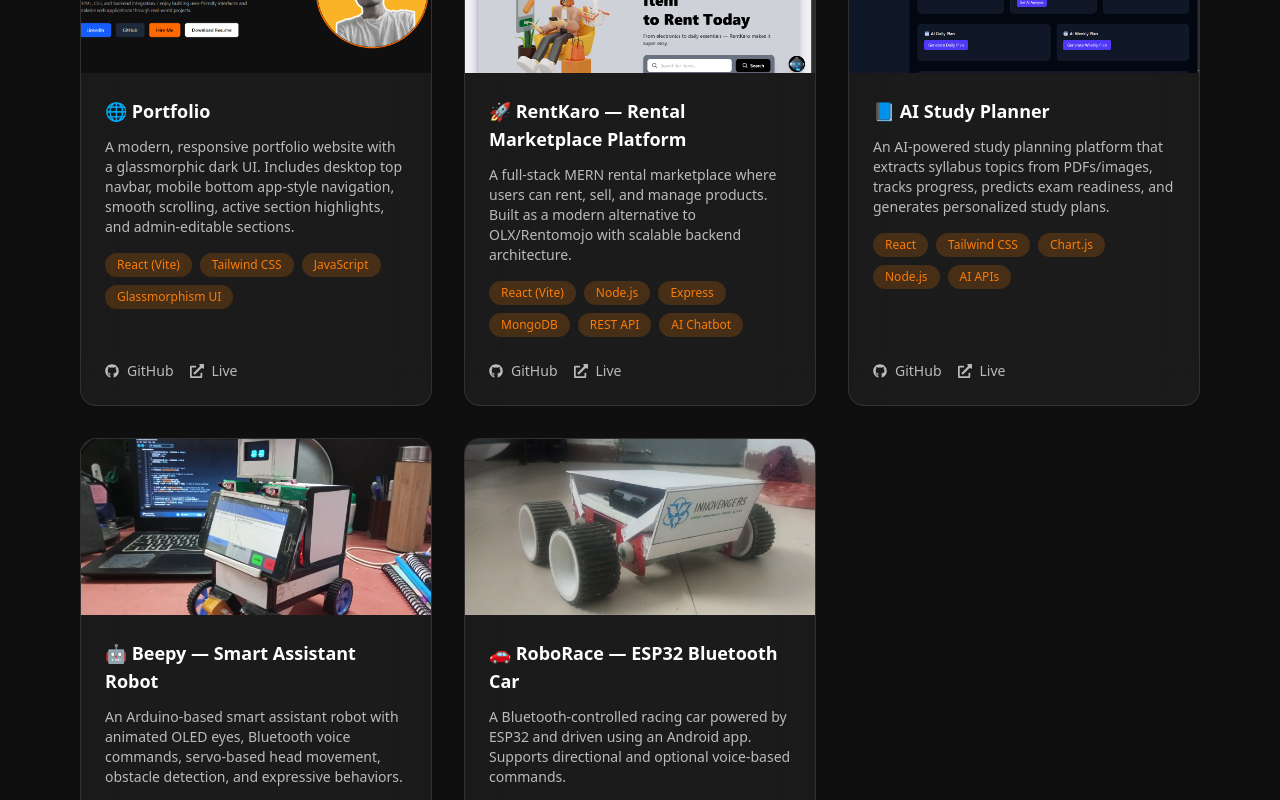
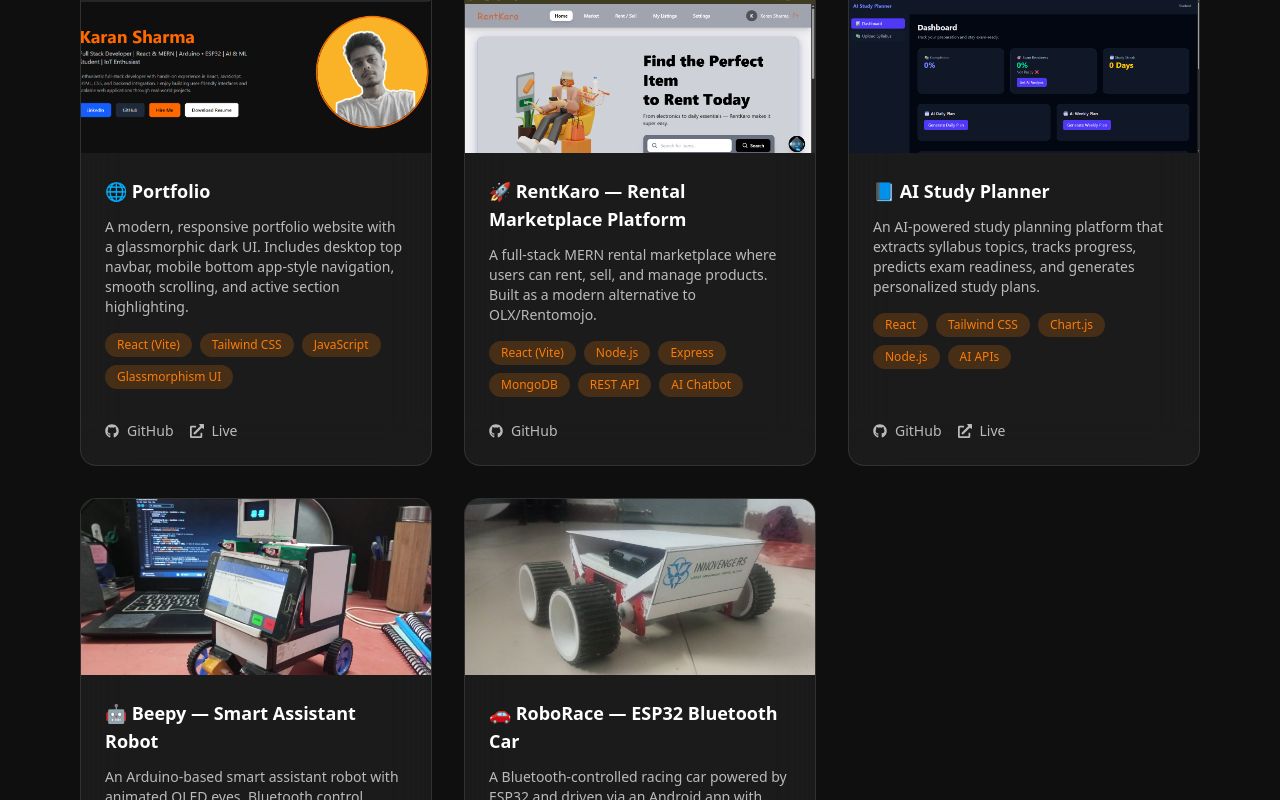
Before and after one commit to Karanx11/Portfolio, a React app in the folder frontend/: page / in a window 1280 px wide. Shown: the part 2660-3460 px from the top of the page. Built offline with nearby package versions, Linux system fonts and the light colour scheme; the HTML template or start-up script is replaced by a standard one.

Commit message:
Added Live links

```diff
--- a/frontend/src/pages/Contact.jsx
+++ b/frontend/src/pages/Contact.jsx
@@ -14,10 +14,10 @@ const Contact = () => {
 
     emailjs
       .sendForm(
-        "portfolio",
-        "template_85yvazj",
+        "portfolio",                 // Service ID
+        "template_85yvazj",           // Template ID
         formRef.current,
-        "q2iYWsXObVS2kLdih"
+        "q2iYWsXObVS2kLdih"           // Public Key
       )
       .then(
         () => {
@@ -48,7 +48,7 @@ const Contact = () => {
 
         <div className="grid md:grid-cols-2 gap-12">
 
-          {/* LEFT */}
+          {/* LEFT – CONTACT INFO */}
           <div>
             <h3 className="text-xl font-semibold text-white mb-6">
               Let’s Connect
@@ -60,29 +60,31 @@ const Contact = () => {
                   <FaEnvelope />
                 </div>
                 <span className="text-white/80">
-                  karansharma@example.com
+                  karanx11.72898@gmail.com
                 </span>
               </div>
 
               <a
-                href="https://linkedin.com/in/karansharma"
+                href="https://www.linkedin.com/in/karan-s-290241298"
                 target="_blank"
-                className="flex items-center gap-4 text-white/80 hover:text-[#FA7D09]"
+                rel="noopener noreferrer"
+                className="flex items-center gap-4 text-white/80 hover:text-[#FA7D09] transition"
               >
                 <FaLinkedin /> LinkedIn
               </a>
 
               <a
-                href="https://github.com/karansharma"
+                href="https://github.com/Karanx11"
                 target="_blank"
-                className="flex items-center gap-4 text-white/80 hover:text-[#FA7D09]"
+                rel="noopener noreferrer"
+                className="flex items-center gap-4 text-white/80 hover:text-[#FA7D09] transition"
               >
                 <FaGithub /> GitHub
               </a>
             </div>
           </div>
 
-          {/* RIGHT – FORM */}
+          {/* RIGHT – CONTACT FORM */}
           <div className="bg-white/5 backdrop-blur-xl border border-white/10 rounded-2xl p-8">
             <form ref={formRef} onSubmit={sendEmail} className="space-y-6">
 
@@ -91,7 +93,8 @@ const Contact = () => {
                 name="from_name"
                 placeholder="Your Name"
                 required
-                className="w-full px-4 py-3 rounded-lg bg-black/60 border border-white/10 text-white"
+                className="w-full px-4 py-3 rounded-lg bg-black/60 border border-white/10
+                focus:outline-none focus:border-[#FA7D09] text-white"
               />
 
               <input
@@ -99,7 +102,8 @@ const Contact = () => {
                 name="from_email"
                 placeholder="Your Email"
                 required
-                className="w-full px-4 py-3 rounded-lg bg-black/60 border border-white/10 text-white"
+                className="w-full px-4 py-3 rounded-lg bg-black/60 border border-white/10
+                focus:outline-none focus:border-[#FA7D09] text-white"
               />
 
               <textarea
@@ -107,14 +111,15 @@ const Contact = () => {
                 rows="4"
                 placeholder="Your Message"
                 required
-                className="w-full px-4 py-3 rounded-lg bg-black/60 border border-white/10 text-white resize-none"
+                className="w-full px-4 py-3 rounded-lg bg-black/60 border border-white/10
+                focus:outline-none focus:border-[#FA7D09] text-white resize-none"
               />
 
               <button
                 type="submit"
                 disabled={loading}
                 className="w-full py-3 rounded-lg bg-[#FA7D09] text-black font-semibold
-                hover:bg-[#e96f08] transition"
+                hover:bg-[#e96f08] transition disabled:opacity-60"
               >
                 {loading ? "Sending..." : "Send Message"}
               </button>
--- a/frontend/src/pages/Home.jsx
+++ b/frontend/src/pages/Home.jsx
@@ -34,11 +34,22 @@ const Home = () => {
 
           {/* BUTTONS */}
 <div className="mt-8 flex flex-wrap gap-4 justify-center md:justify-start">
-            <a className="px-6 py-3 rounded-lg bg-blue-600 hover:bg-blue-700 transition">
+
+  <a
+    href="https://www.linkedin.com/in/karan-s-290241298"
+    target="_blank"
+    rel="noopener noreferrer"
+    className="px-6 py-3 rounded-lg bg-blue-600 hover:bg-blue-700 transition"
+  >
     LinkedIn
   </a>
 
-            <a className="px-6 py-3 rounded-lg bg-gray-800 hover:bg-gray-700 transition">
+  <a
+    href="https://github.com/Karanx11"
+    target="_blank"
+    rel="noopener noreferrer"
+    className="px-6 py-3 rounded-lg bg-gray-800 hover:bg-gray-700 transition"
+  >
     GitHub
   </a>
 
--- a/frontend/src/pages/Projects.jsx
+++ b/frontend/src/pages/Projects.jsx
@@ -11,21 +11,16 @@ const projects = [
   {
     title: "🌐 Portfolio",
     description:
-      "A modern, responsive portfolio website with a glassmorphic dark UI. Includes desktop top navbar, mobile bottom app-style navigation, smooth scrolling, active section highlights, and admin-editable sections.",
-    tech: [
-      "React (Vite)",
-      "Tailwind CSS",
-      "JavaScript",
-      "Glassmorphism UI",
-    ],
+      "A modern, responsive portfolio website with a glassmorphic dark UI. Includes desktop top navbar, mobile bottom app-style navigation, smooth scrolling, and active section highlighting.",
+    tech: ["React (Vite)", "Tailwind CSS", "JavaScript", "Glassmorphism UI"],
     github: "https://github.com/Karanx11",
-    live: "#",
+    live: "https://karan-portfolio-x11.netlify.app/",
     image: portfolioImg,
   },
   {
     title: "🚀 RentKaro — Rental Marketplace Platform",
     description:
-      "A full-stack MERN rental marketplace where users can rent, sell, and manage products. Built as a modern alternative to OLX/Rentomojo with scalable backend architecture.",
+      "A full-stack MERN rental marketplace where users can rent, sell, and manage products. Built as a modern alternative to OLX/Rentomojo.",
     tech: [
       "React (Vite)",
       "Node.js",
@@ -35,20 +30,13 @@ const projects = [
       "AI Chatbot",
     ],
     github: "https://github.com/Karanx11/RentKaro",
-    live: "#",
     image: rentkaroImg,
   },
   {
     title: "📘 AI Study Planner",
     description:
-      "An AI-powered study planning platform that extracts syllabus topics from PDFs/images, tracks progress, predicts exam readiness, and generates personalized study plans.",
-    tech: [
-      "React",
-      "Tailwind CSS",
-      "Chart.js",
-      "Node.js",
-      "AI APIs",
-    ],
+      "An AI-powered study planning platform that extracts syllabus topics, tracks progress, predicts exam readiness, and generates personalized study plans.",
+    tech: ["React", "Tailwind CSS", "Chart.js", "Node.js", "AI APIs"],
     github: "https://github.com/Karanx11/AI-Study-Planner",
     live: "#",
     image: studyPlannerImg,
@@ -56,7 +44,7 @@ const projects = [
   {
     title: "🤖 Beepy — Smart Assistant Robot",
     description:
-      "An Arduino-based smart assistant robot with animated OLED eyes, Bluetooth voice commands, servo-based head movement, obstacle detection, and expressive behaviors.",
+      "An Arduino-based smart assistant robot with animated OLED eyes, Bluetooth control, servo-based head movement, and obstacle detection.",
     tech: [
       "Arduino",
       "C++",
@@ -71,7 +59,7 @@ const projects = [
   {
     title: "🚗 RoboRace — ESP32 Bluetooth Car",
     description:
-      "A Bluetooth-controlled racing car powered by ESP32 and driven using an Android app. Supports directional and optional voice-based commands.",
+      "A Bluetooth-controlled racing car powered by ESP32 and driven via an Android app with optional voice commands.",
     tech: [
       "ESP32",
       "C++",
@@ -86,10 +74,7 @@ const projects = [
 
 const Projects = () => {
   return (
-    <section
-      id="projects"
-      className="min-h-screen flex items-center px-6 md:px-20 py-20 md:py-0"
-    >
+    <section id="projects" className="px-6 md:px-20 py-20">
       <div className="max-w-7xl mx-auto w-full">
 
         {/* SECTION TITLE */}
@@ -152,22 +137,25 @@ const Projects = () => {
                   <a
                     href={project.github}
                     target="_blank"
-                    rel="noreferrer"
+                    rel="noopener noreferrer"
                     className="flex items-center gap-2 text-sm text-white/70
                     hover:text-[#FA7D09] transition"
                   >
                     <FaGithub /> GitHub
                   </a>
 
+                  {/* ✅ Render Live button ONLY if link exists */}
+                  {project.live && (
                     <a
                       href={project.live}
                       target="_blank"
-                    rel="noreferrer"
+                      rel="noopener noreferrer"
                       className="flex items-center gap-2 text-sm text-white/70
                       hover:text-[#FA7D09] transition"
                     >
                       <FaExternalLinkAlt /> Live
                     </a>
+                  )}
                 </div>
               </div>
             </div>
```
Lines whose indentation alone changed are shown as unchanged.
